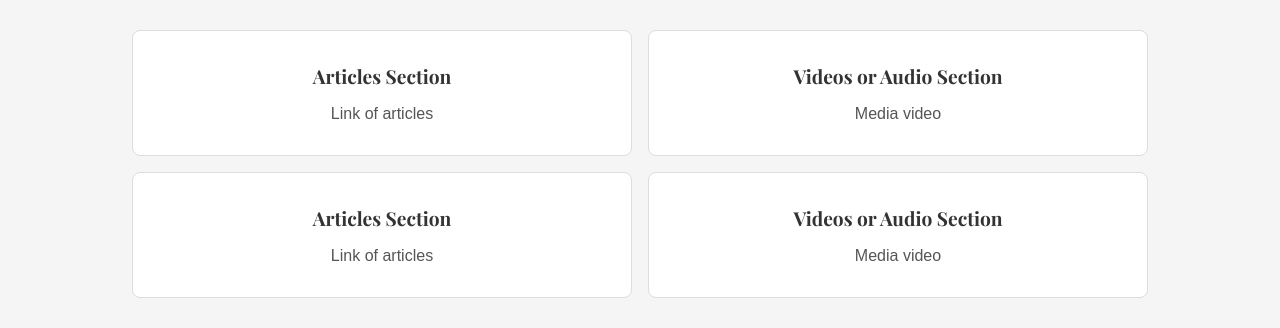
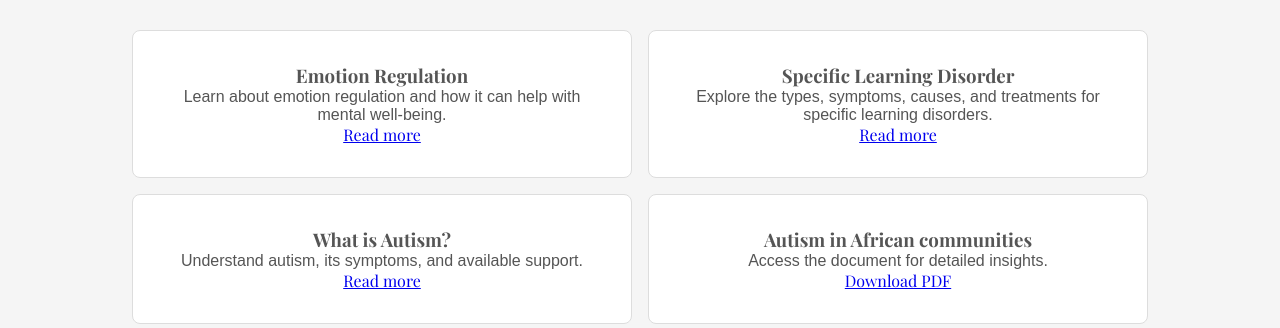
Before and after one commit to Boya015/Therapy-project, a plain HTML site: page pages/resources.html in a window 1280 px wide. Shown: the part 507-835 px from the top of the page. Drawn offline with nearby package versions, Linux system fonts and the light colour scheme; a web font is replaced by a local one.

Commit message:
added article links and resources

```diff
--- a/pages/resources.html
+++ b/pages/resources.html
@@ -60,23 +60,47 @@
     <section class="resources-section">
       <div class="resources-cards">
         <div class="articles-section">
-          <h2>Articles Section</h2>
-          <p>Link of articles</p>
+          <h3>Emotion Regulation</h3>
+          <p>
+            Learn about emotion regulation and how it can help with mental
+            well-being.
+          </p>
+          <a
+            href="https://www.psychologytoday.com/za/basics/emotion-regulation"
+            target="_blank"
+            >Read more</a
+          >
         </div>
-        <div class="media-section">
-          <h2>Videos or Audio Section</h2>
-          <p>Media video</p>
+        <div class="articles-section">
+          <h3>Specific Learning Disorder</h3>
+          <p>
+            Explore the types, symptoms, causes, and treatments for specific
+            learning disorders.
+          </p>
+          <a
+            href="https://psychcentral.com/disorders/specific-learning-disorder#symptoms"
+            target="_blank"
+            >Read more</a
+          >
         </div>
 
         <div class="articles-section">
-          <h2>Articles Section</h2>
-          <p>Link of articles</p>
-        </div>
-        <div class="media-section">
-          <h2>Videos or Audio Section</h2>
-          <p>Media video</p>
+          <h3>What is Autism?</h3>
+          <p>Understand autism, its symptoms, and available support.</p>
+          <a
+            href="https://www.nhs.uk/conditions/autism/what-is-autism/"
+            target="_blank"
+            >Read more</a
+          >
         </div>
 
+        <div class="articles-section">
+          <h3>Autism in African communities</h3>
+          <p>Access the document for detailed insights.</p>
+          <a href="../assets/autism.pdf" target="_blank" download
+            >Download PDF</a
+          >
+        </div>
       </div>
     </section>
 
```
Also changed, not shown: 1 other file.
